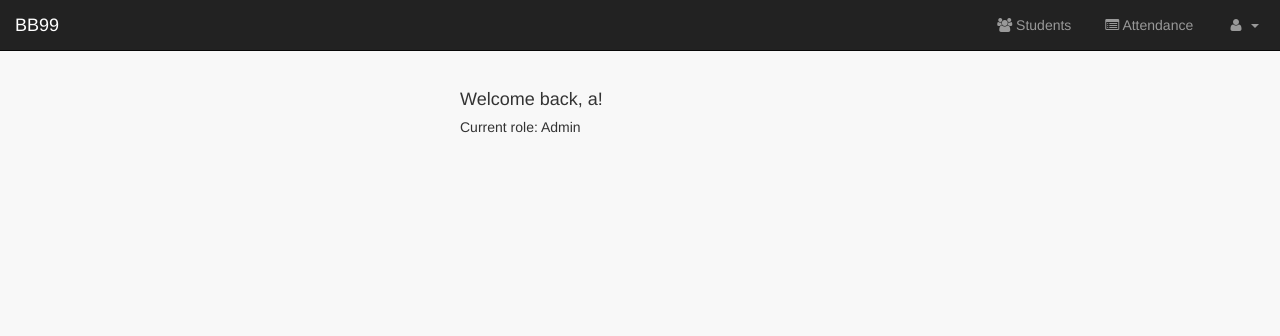
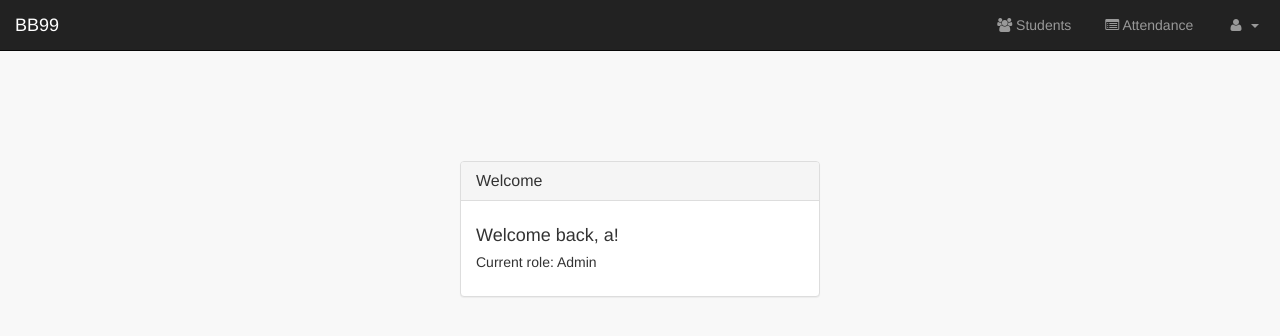
Before and after one commit to Albert481/flask-bb99, a Flask app: page / in a window 1280 px wide. Shown: the top 336 px of the page. Run offline with Flask 2, Linux system fonts and the light colour scheme; the visitor is signed in with stand-in values (Sample User, id 1); some libraries are stand-ins or nearby versions.

Commit message:
adjusted css for navbar/ flask flash messages

```diff
--- a/main.py
+++ b/main.py
@@ -16,9 +16,9 @@ app.secret_key = 'secret123'
 APP_ROOT = os.path.dirname(os.path.abspath(__file__))
 
 # Setup Database
-app.config['MYSQL_HOST'] = 'Albert481.mysql.pythonanywhere-services.com'
-app.config['MYSQL_USER'] = 'Albert481'
-app.config['MYSQL_PASSWORD'] = 'qazwsxplm123'
+app.config['MYSQL_HOST'] = 'localhost'
+app.config['MYSQL_USER'] = 'root'
+app.config['MYSQL_PASSWORD'] = '1234'
 app.config['MYSQL_DB'] = 'bb99'
 mysql = MySQL(app)
 
@@ -130,16 +130,20 @@ def students():
 @app.route('/attendance', methods=['GET', 'POST'])
 def attendance():
     now = datetime.datetime.now()
+    datenow = now.strftime("%d-%m-%Y")
     totalstud = []
 
     presentStrength = 0
     totalStrength = 0
 
     cur = mysql.connection.cursor()
+
+    # Admin can view ALL students and choose specific date for attendance
     if session['role'] == 'Admin':
-        cur.execute("SELECT s.student_id, s.student_class, s.student_name, s.student_squad, a.attendancy, a.date FROM students s LEFT JOIN attendance a ON s.student_id=a.student_id")
+        cur.execute("SELECT s.student_id, s.student_class, s.student_name, s.student_squad, a.attendancy, a.date FROM students s LEFT JOIN attendance a ON s.student_id=a.student_id WHERE a.date=%s", [datenow])
+    # Other users can view students assigned by their role
     else:
-        cur.execute("SELECT s.student_id, s.student_class, s.student_name, s.student_squad, a.attendancy, a.date FROM students s LEFT JOIN attendance a ON s.student_id=a.student_id WHERE s.student_squad=%s", session['role'])
+        cur.execute("SELECT s.student_id, s.student_class, s.student_name, s.student_squad, a.attendancy, a.date FROM students s LEFT JOIN attendance a ON s.student_id=a.student_id WHERE s.student_squad=%s AND a.date=%s", (session['role'], datenow))
 
     data = cur.fetchall()
 
--- a/templates/includes/_messages.html
+++ b/templates/includes/_messages.html
@@ -1,4 +1,4 @@
-<div class="container-fluid" style="margin-top: 80px;">
+<div class="container-fluid">
 {% with messages = get_flashed_messages(with_categories=true) %}
   {% if messages %}
     {% for category, message in messages %}
@@ -19,7 +19,7 @@
 {% endif %}
 
 {% if msg %}
-  <div class="alert alert-success alert-dismissable">
+  <div id="successMessage" class="alert alert-success alert-dismissable">
              <a href="#" class="close" data-dismiss="alert" aria-label="close">&times;</a>
       {{msg}}</div>
 {% endif %}
--- a/templates/includes/_navbar.html
+++ b/templates/includes/_navbar.html
@@ -19,7 +19,7 @@
         }
 </style>
 <body>
-<nav class="navbar navbar-inverse navbar-fixed-top" role="navigation">
+<nav class="navbar navbar-inverse navbar-fixed-top" style="position: relative" role="navigation">
     <div class="navbar-header">
         <a class="navbar-brand" href="/">BB99</a>
     </div>
--- a/templates/index.html
+++ b/templates/index.html
@@ -22,9 +22,20 @@
     {% if session['logged_in'] %}
         <div class="container">
             <div class="row">
-                <div class="col-xs-4 col-md-offset-4">
-                    <h4>Welcome back, {{ session['user_data'][1] }}!</h4>
-                    <h5>Current role: {{ session['role'] }}</h5>
+                <div class="col-md-4 col-md-offset-4">
+                    <div class="login-panel panel panel-default">
+                        <div class="panel-heading">
+                            <h3 class="panel-title">Welcome</h3>
+                        </div>
+                        <div class="panel-body">
+                            <form role="form" method="POST">
+                                <fieldset>
+                                    <h4>Welcome back, {{ session['user_data'][1] }}!</h4>
+                                    <h5>Current role: {{ session['role'] }}</h5>
+                                </fieldset>
+                            </form>
+                        </div>
+                    </div>
                 </div>
             </div>
         </div>
--- a/templates/layout.html
+++ b/templates/layout.html
@@ -13,10 +13,8 @@
     </head>
     <body>
 
-    <div class="container-fluid">
+    <div>
         {% include 'includes/_navbar.html' %}
-    </div>
-    <div class="container-fluid">
         {% include 'includes/_messages.html' %}
     </div>
 
```
Also changed, not shown: templates/attendance.html (+2 -12 lines), templates/students.html (+0 -8 lines).
